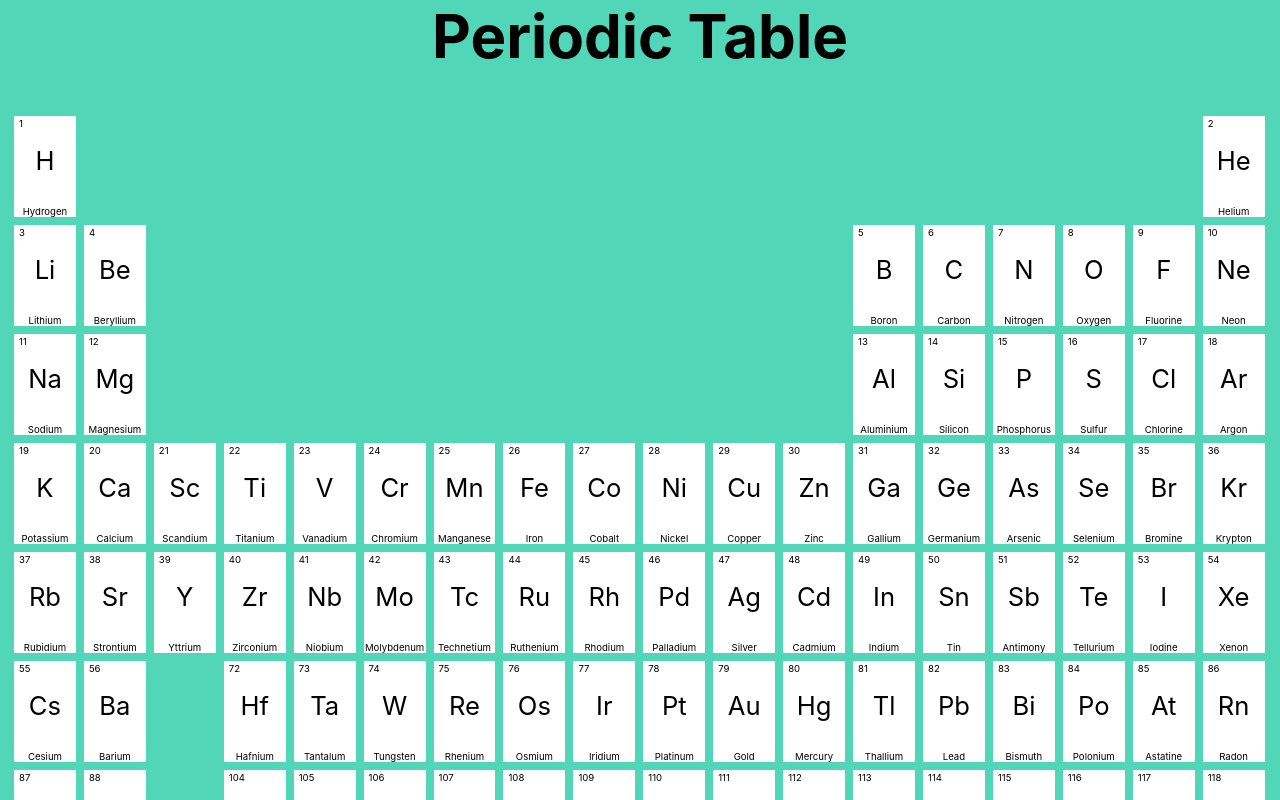
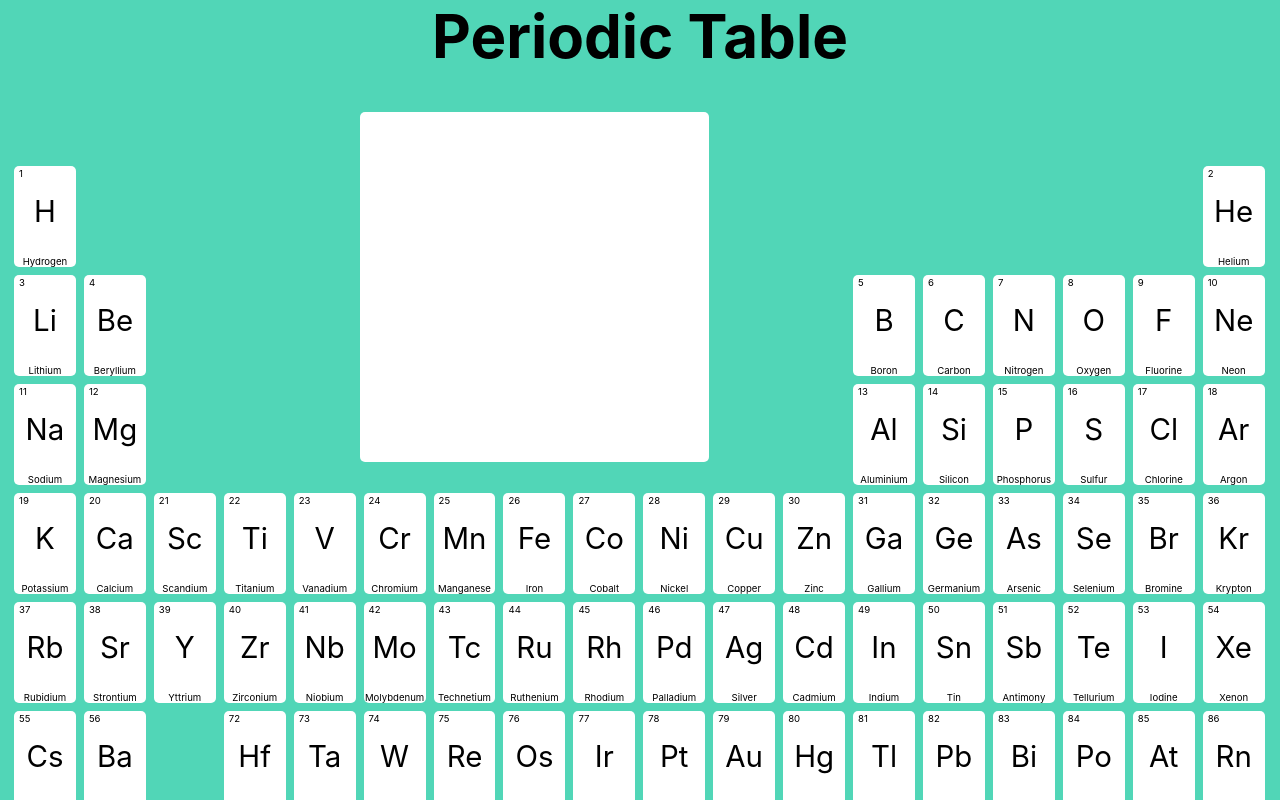
Before and after one commit to slewin419/periodic-table-react, a React (Create React App) app: page / in a window 1280 px wide. Shown: the top 800 px of the page. Built offline with nearby package versions, Linux system fonts and the light colour scheme.

Commit message:
add display for element info

```diff
--- a/src/App.css
+++ b/src/App.css
@@ -3,8 +3,10 @@
 }
 
 #periodic-table {
+  position: relative;
   min-width: 950px;
   margin: 10px 10px;
+  padding-top: 50px;
 }
 
 #periodic-table .row {
@@ -25,16 +27,27 @@
 #periodic-table .element{
   position: relative;
   box-sizing: border-box;
+  border-radius: 5px;
   margin: 4px 4px;
   background: white;
   color: black;
+}
+
+#element-info-display {
+  position: absolute;
+  top: 0;
+  left: 27.75%;
+  background: white;
+  width: 27.75%;
+  height: 350px;
+  border-radius: 5px;
 }
 
 .element .symbol {
   display: block;
   line-height: 90px;
   text-align: center;
-  font-size: 2vw;
+  font-size: 2.3vw;
 }
 
 .element .name {
--- a/src/components/Element.js
+++ b/src/components/Element.js
@@ -8,9 +8,13 @@ class Element extends React.Component {
         this.element = ElementAPI.getElementByPosition(props.xpos, props.ypos);
     }
 
+    displayInfo = () => {
+
+    }
+
     renderElement(element){
         return(
-            <div className="element">
+            <div className="element" onClick={this.displayInfo}>
                 {/* <span className="position">{`${element.xpos}, ${element.ypos}`}</span> */}
                 <span className="number">{element.number}</span>
                 <span className="symbol">{element.symbol}</span>
@@ -19,21 +23,8 @@ class Element extends React.Component {
         )
     }
 
-    renderSpace(){
-        return(
-            <span></span>
-        )
-    }
-
     render() {
-        let element;
-        if(this.element) {
-            element = this.renderElement(this.element);
-        } else (
-            element = this.renderSpace()
-        )
-
-        return element;
+        return (this.element) ? this.renderElement(this.element) : <div className="block blank"></div>;
     }
 }
 
--- a/src/components/PeriodicTableChart.js
+++ b/src/components/PeriodicTableChart.js
@@ -24,9 +24,13 @@ class PeriodicTableChart extends React.Component {
         // };
     }
 
+    displayInfo(e){
+        console.log(e);
+    }
+
     element(x, y) {
         return (
-            <Element xpos={x} ypos={y} />
+            <Element xpos={x} ypos={y}/>
         );
     }
 
@@ -46,6 +50,7 @@ class PeriodicTableChart extends React.Component {
     render() {
         return (
             <div id="periodic-table">
+                <div id="element-info-display"></div>
                 {this.createTable()}
             </div>
         );
```
